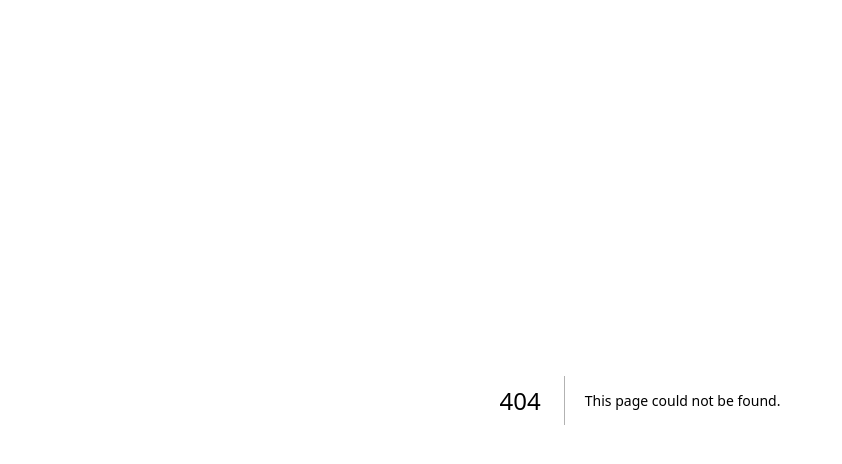
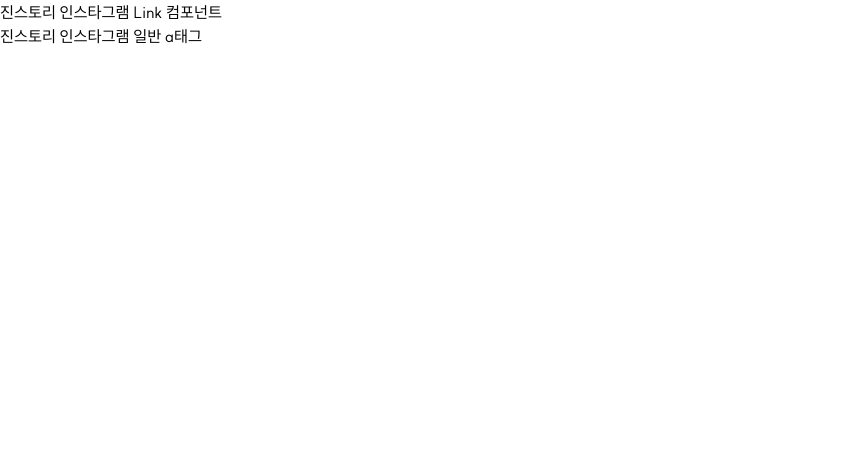
Before and after one commit to billie11111/test3, a Next.js app: page /link in a window 1280 px wide. Before the commit this address had no page. Shown: the top 464 px of the page, without its empty margins (0-842 px from the left). Built offline with nearby package versions, Linux system fonts and the light colour scheme.

Commit message:
외부 링크 테스트

```diff
--- /dev/null
+++ b/app/link/page.tsx
@@ -0,0 +1,17 @@
+'use client'
+import Link from "next/link";
+import { styled } from "styled-components";
+
+const Wrapper = styled.div`
+  display: flex;
+  flex-direction: column;
+`
+
+export default function LinkPage() {
+  return (
+    <Wrapper>
+      <Link href="https://www.instagram.com/genestory_korea/" target="_blank">진스토리 인스타그램 Link 컴포넌트</Link>
+      <a href="https://www.instagram.com/genestory_korea/" target="_blank">진스토리 인스타그램 일반 a태그</a>
+    </Wrapper>
+  )
+}
```
